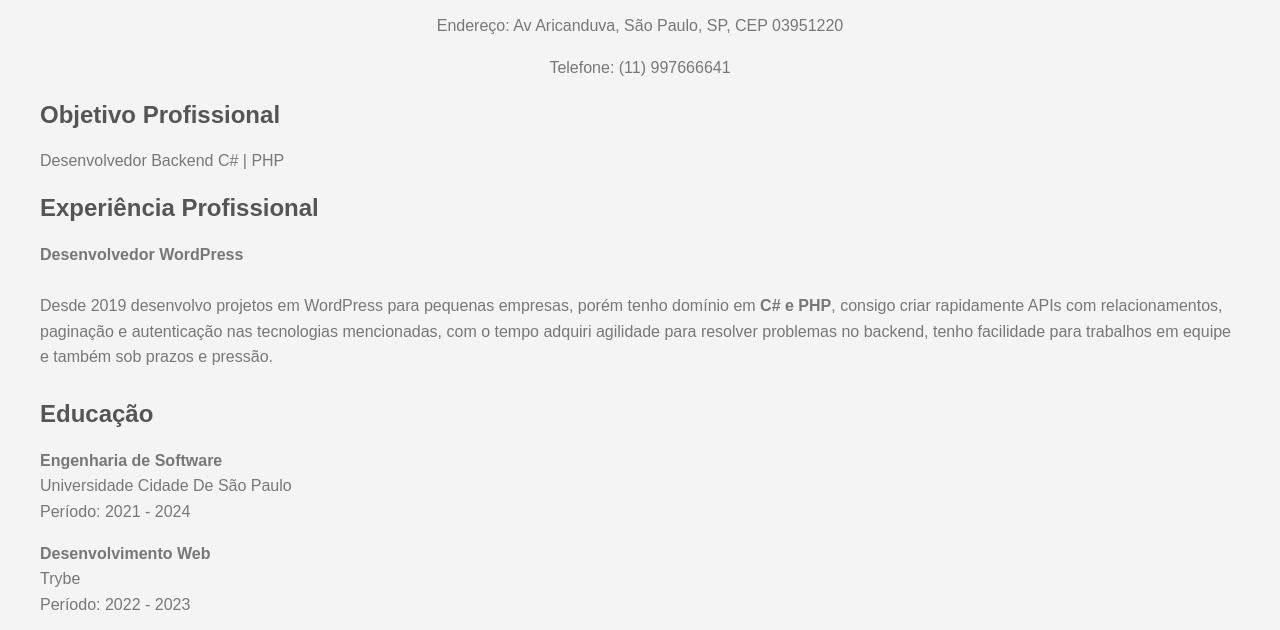
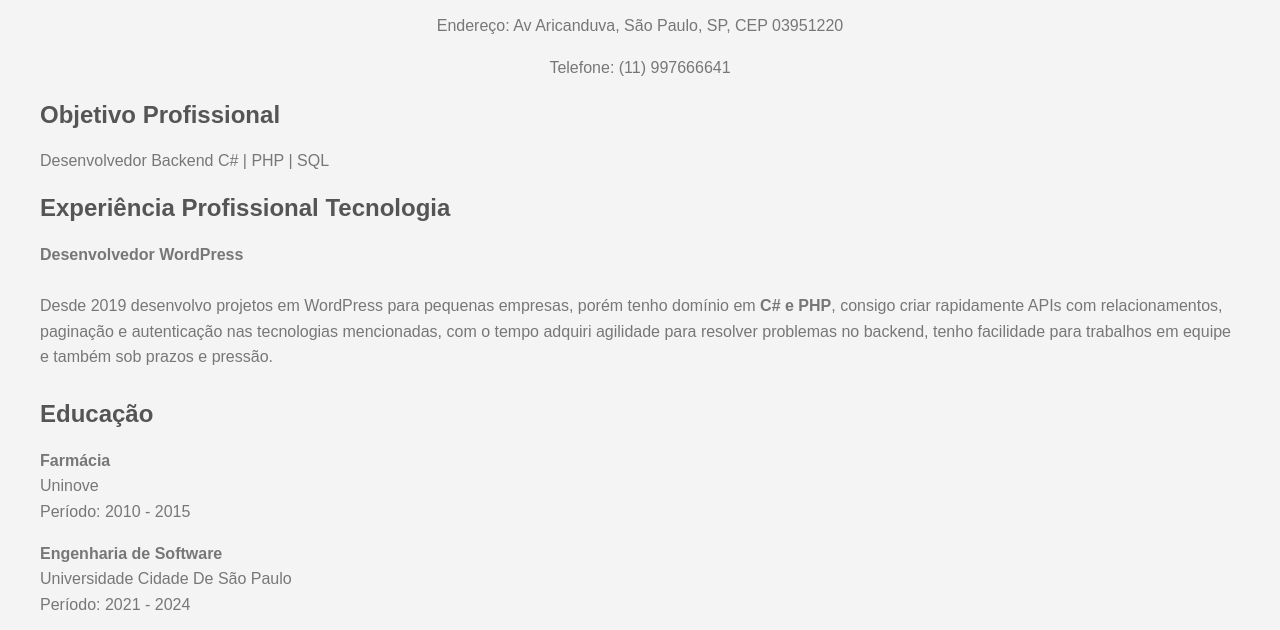
Before and after one commit to felipesantos22/curriculo, a plain HTML site: page index.html in a window 1280 px wide. Shown: the part 148-778 px from the top of the page. Drawn offline with Linux system fonts and the light colour scheme.

Commit message:
insert graduation

```diff
--- a/index.html
+++ b/index.html
@@ -64,11 +64,11 @@
 
     <div class="section objective">
       <h2>Objetivo Profissional</h2>
-      <p>Desenvolvedor Backend C# | PHP</p>
+      <p>Desenvolvedor Backend C# | PHP | SQL</p>
     </div>
 
     <div class="section experience">
-      <h2>Experiência Profissional</h2>
+      <h2>Experiência Profissional Tecnologia</h2>
       <p>
         <strong>Desenvolvedor WordPress</strong><br/><br>
         Desde 2019 desenvolvo projetos em WordPress para pequenas empresas,
@@ -80,6 +80,11 @@
 
     <div class="section education">
       <h2>Educação</h2>
+      <p>
+        <strong>Farmácia</strong><br />
+        Uninove<br />
+        Período: 2010 - 2015
+      </p>
       <p>
         <strong>Engenharia de Software</strong><br />
         Universidade Cidade De São Paulo<br />
@@ -101,6 +106,7 @@
         <li>PHP</li>
         <li>Laravel</li>
         <li>Docker</li>
+        <li>SQL</li>
       </ul>
     </div>
 
```
